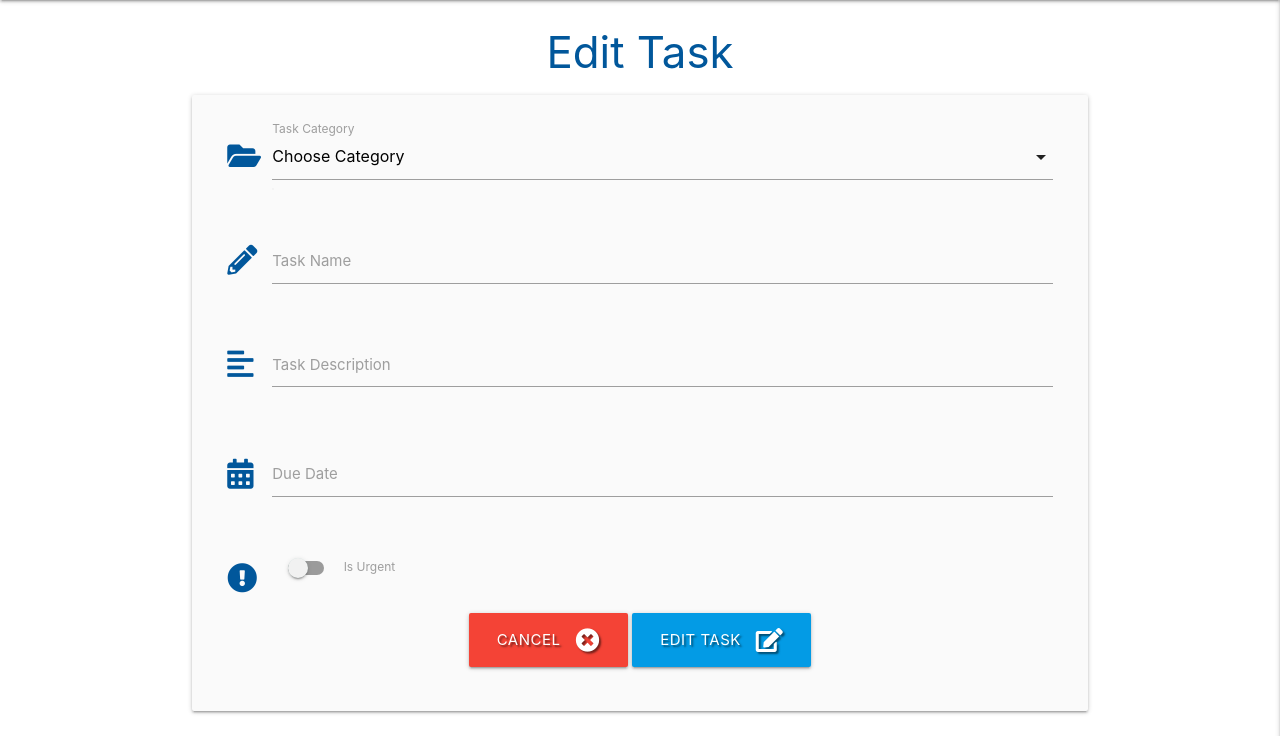
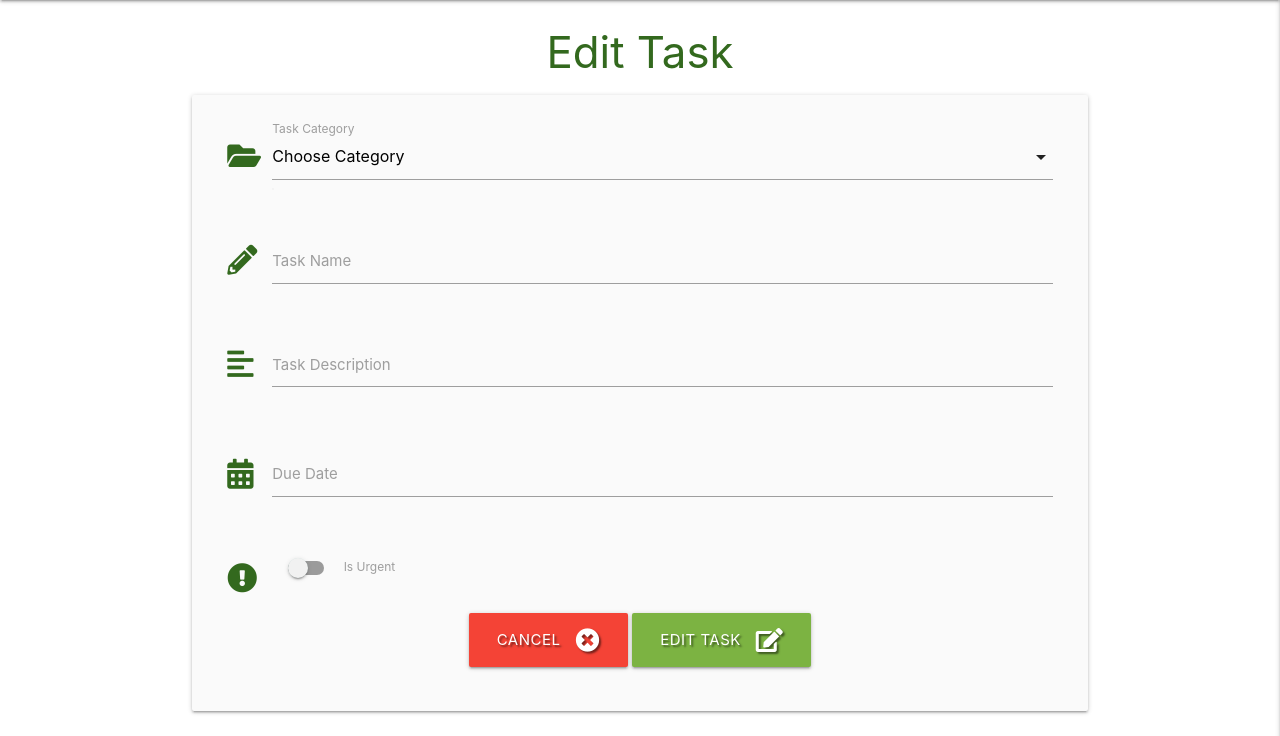
Before and after one commit to LogicAtom/flask-task-manager-project, a Flask app: template templates/edit_task.html in a window 1280 px wide. Shown: the part 64-800 px from the top of the page. Run offline with Flask 2, Linux system fonts and the light colour scheme; the template is opened without the code that fills it, so the values that code supplies are empty; some libraries are stand-ins or nearby versions.

Commit message:
changed all colors to green

```diff
--- a/templates/edit_task.html
+++ b/templates/edit_task.html
@@ -1,14 +1,14 @@
 {% extends "base.html" %}
 {% block content %}
 
-<h3 class="light-blue-text text-darken-4 center-align">Edit Task</h3>
+<h3 class="light-green-text text-darken-4 center-align">Edit Task</h3>
 
 <div class="row card-panel grey lighten-5">
     <form class="col s12" method="POST" action="{{ url_for('edit_task', task_id=task._id) }}">
         <!-- category selection -->
         <div class="row">
             <div class="input-field col s12">
-                <i class="fas fa-folder-open prefix light-blue-text text-darken-4"></i>
+                <i class="fas fa-folder-open prefix light-green-text text-darken-4"></i>
                 <select id="category_name" name="category_name" class="validate" required>
                     <option value="" disabled>Choose Category</option>
                     {% for category in categories %}
@@ -25,7 +25,7 @@
         <!-- task name -->
         <div class="row">
             <div class="input-field col s12">
-                <i class="fas fa-pencil-alt prefix light-blue-text text-darken-4"></i>
+                <i class="fas fa-pencil-alt prefix light-green-text text-darken-4"></i>
                 <input id="task_name" name="task_name" minlength="5" maxlength="50" value="{{ task.task_name }}"
                     type="text" class="validate" required>
                 <label for="task_name">Task Name</label>
@@ -34,7 +34,7 @@
         <!-- task description -->
         <div class="row">
             <div class="input-field col s12">
-                <i class="fas fa-align-left prefix light-blue-text text-darken-4"></i>
+                <i class="fas fa-align-left prefix light-green-text text-darken-4"></i>
                 <textarea id="task_description" name="task_description" minlength="5" maxlength="200"
                     class="materialize-textarea validate" required>
                         {{- task.task_description -}}
@@ -45,7 +45,7 @@
         <!-- due date picker -->
         <div class="row">
             <div class="input-field col s12">
-                <i class="fas fa-calendar-alt prefix light-blue-text text-darken-4"></i>
+                <i class="fas fa-calendar-alt prefix light-green-text text-darken-4"></i>
                 <input id="due_date" name="due_date" type="text" value="{{ task.due_date }}" class="datepicker validate"
                     required>
                 <label for="due_date">Due Date</label>
@@ -55,7 +55,7 @@
         <div class="row">
             <div class="input-field col s12">
                 <div class="switch">
-                    <i class="fas fa-exclamation-circle prefix light-blue-text text-darken-4"></i>
+                    <i class="fas fa-exclamation-circle prefix light-green-text text-darken-4"></i>
                     <label for="is_urgent">
                         {% if task.is_urgent == "on" %}
                         <input type="checkbox" id="is_urgent" name="is_urgent" checked>
@@ -75,7 +75,7 @@
                 <a href="{{ url_for('get_tasks') }}" class="btn-large red text-shadow">
                     Cancel <i class="fas fa-times-circle right"></i>
                 </a>
-                <button type="submit" class="btn-large light-blue darken-1 text-shadow">
+                <button type="submit" class="btn-large light-green darken-1 text-shadow">
                     Edit Task <i class="fas fa-edit right"></i>
                 </button>
             </div>
```
